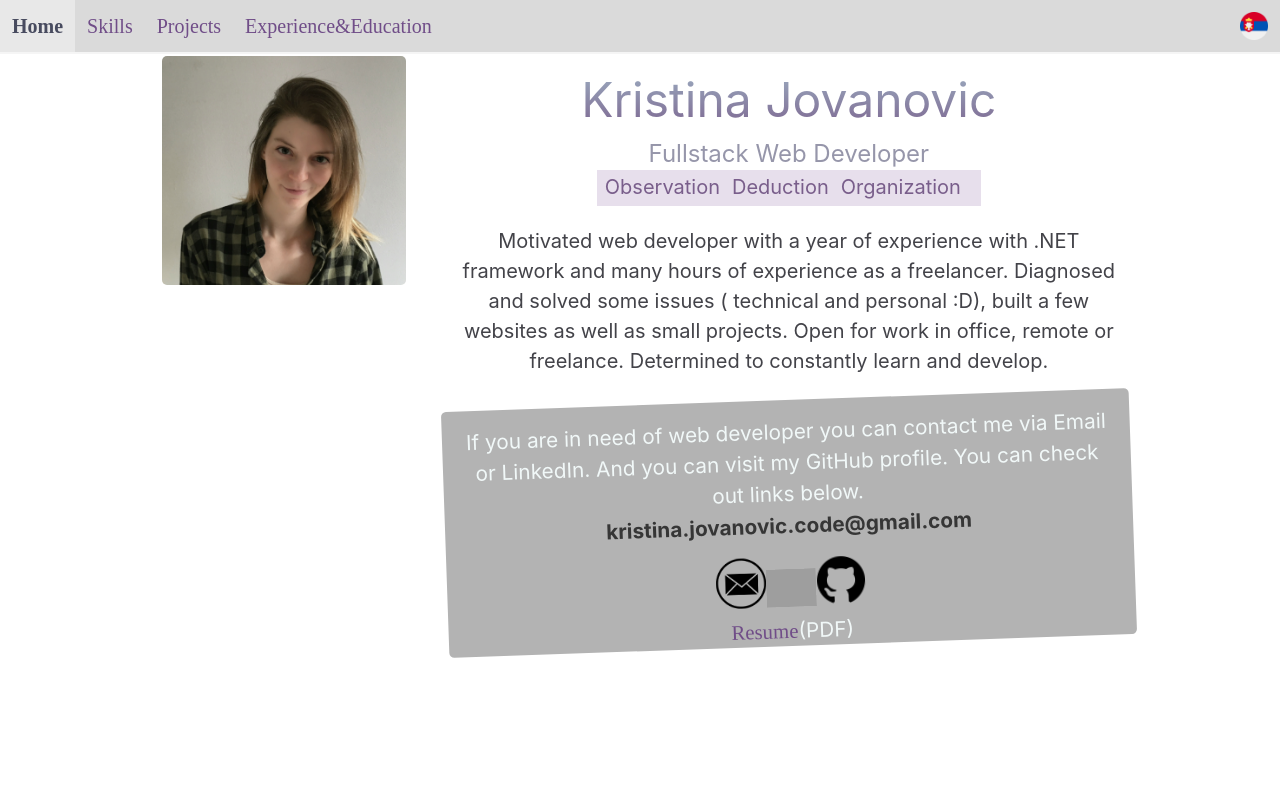
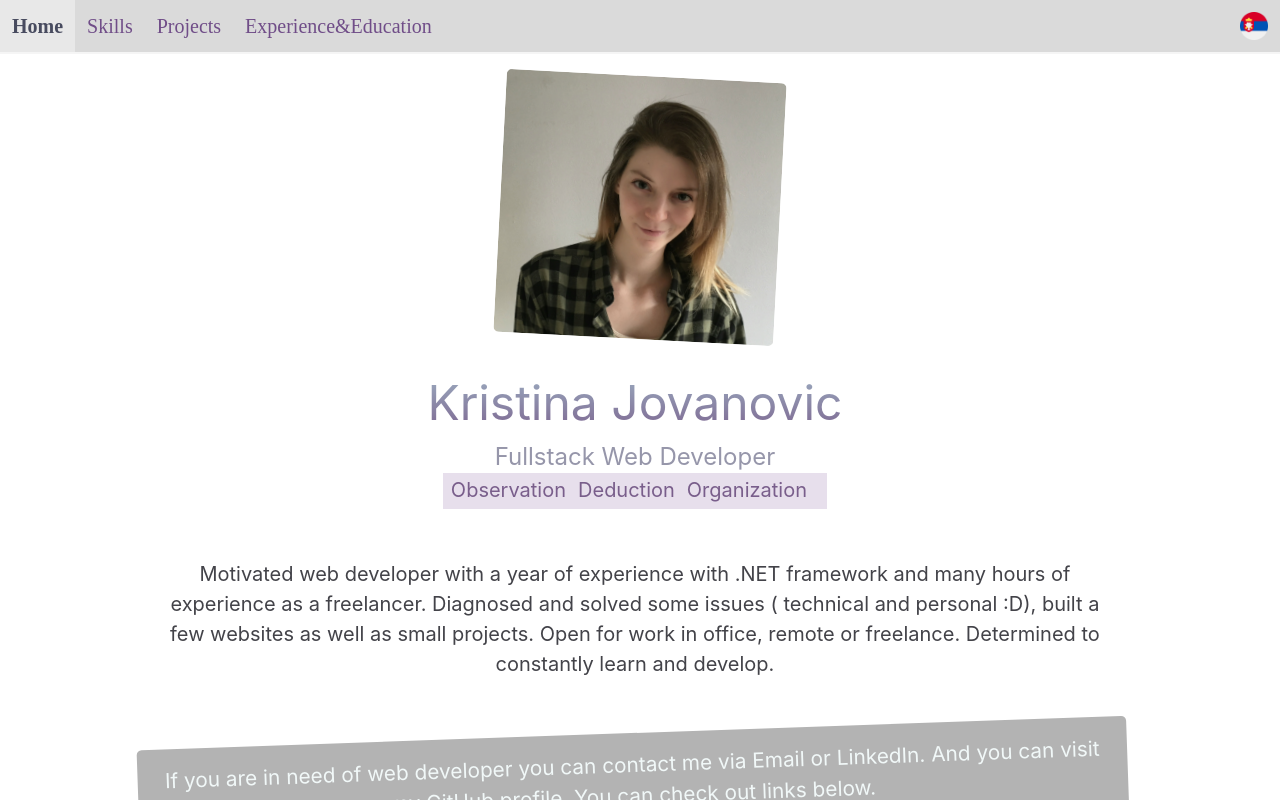
Before and after one commit to Kristina-11/Resume, a React (Create React App) app: page / in a window 1280 px wide. Shown: the top 800 px of the page. Built offline with nearby package versions, Linux system fonts and the light colour scheme; grey boxes are pictures that could not be loaded.

Commit message:
Home page restyled and updated info.

```diff
--- a/src/components/pages/AboutMe.js
+++ b/src/components/pages/AboutMe.js
@@ -42,11 +42,12 @@ const AboutMe = () => {
       animate="visible">
         <div className="main height-container p-1">
           <div className="main-picture-div">
-          {
+            <img src={src} className='main-picture' />
+          {/* {
             screenWidth() <= 1023 ?
             <img src={src} className='main-picture' /> :
             <img src={srcFull} className='main-picture' />
-          }
+          } */}
           </div>
           <div className="main-text">
             { lang === 'en' ?
--- a/src/components/pages/Portfolio.js
+++ b/src/components/pages/Portfolio.js
@@ -9,7 +9,7 @@ const Portfolio = () => {
     const { lang } = useContext(LanguageContext);
 
     const [ links ] = useState([
-        {title: 'Inspirational Blog', name: 'blog', details: 'C# - .NET Core', link: 'http://kristina91119-001-site1.itempurl.com/', more: 'admin, password & testing@test, testing' },
+        // {title: 'Inspirational Blog', name: 'blog', details: 'C# - .NET Core', link: 'http://kristina91119-001-site1.itempurl.com/', more: 'admin, password & testing@test, testing' },
         {title: 'Rent A Car', name: 'rent', details: 'React.js & Firebase', link: 'https://kristina-11.github.io/RentACar/', more: 'admin@test.com, test12345'},
         {title: 'Project Managment', name: 'managment', details: 'React.js, Redux & Firebase', link: 'https://projectmanagment-28660.web.app/', more: 'kakashi@test.com, testing12345'},
         {title: 'Weather App', name: 'weather', details: 'React.js & WeatherApp API', link: 'https://kristina-11.github.io/WeatherApp/', more: 'Made with React and APIs :D'},
@@ -17,7 +17,7 @@ const Portfolio = () => {
         {title: 'Planets', name: 'planets', details: 'Vanilla JavaScript', link: 'https://kristina-11.github.io/WeightInUniverse/', more: ''},
         {title: 'Rock Paper Scissors', name: 'gameRPS', details: 'Vanilla JavaScript + Grid', link: 'https://kristina-11.github.io/Rock-Paper-Scissors/', more: ''},
         {title: 'Calculator', name: 'calculator', details: 'Vanilla JavaScript + Grid', link: 'https://kristina-11.github.io/Calculator/', more: ''},
-        {title: 'Building App', name: 'dimitrijala', details: 'CMS - Google Sites', link: 'https://www.dimitrijatucovica30.co.rs/', more: ''},
+        {title: 'Apartments Info Page', name: 'dimitrijala', details: 'CMS - Google Sites', link: 'https://www.dimitrijatucovica30.co.rs/', more: ''},
     ]);
 
     return (
--- a/src/components/reusable/AboutMeDetails.js
+++ b/src/components/reusable/AboutMeDetails.js
@@ -13,7 +13,7 @@ const AboutMeDetails = ({ about }) => {
         <motion.div className="about p-2 has-text-centered-tablet has-text-centered-mobile"
         initial={{opacity: 0}}
         animate={{opacity: 1}}>
-            <div className="">
+            <div className="short-info">
                 <motion.h1
                 className='is-size-1-tablet is-size-2-touch'
                 initial="hidden"
--- a/src/index.css
+++ b/src/index.css
@@ -8,10 +8,13 @@
 
 body {
   font-family: 'Source Sans Pro';
-  min-height: 100vh;
-  height: 100%;
   max-width: 100%;
   width: 100%;
+  height: 100%;
+}
+
+html {
+  height: 100%;
 }
 
 a {
@@ -39,7 +42,17 @@ a {
 }
 
 .main-picture {
-  border-radius: 5px;
+  transform: rotate(3deg);
+  border-radius: 15px;
+  width: 300px;
+  padding: 10px;
+  margin: 10px;
+}
+
+.main-picture-div {
+    display: grid;
+    grid-template-columns: auto;
+    justify-items: center;
 }
 
 .about {
@@ -75,6 +88,7 @@ span {
 
 .summary {
   color: #434349;
+  margin: 30px;
 }
 
 .key-words ul {
@@ -84,7 +98,7 @@ span {
 .skill-container {
   background-image: url('./img/skills.jpg');
   background-size: cover;
-  height: auto;
+  height: 100%;
 }
 
 .skills {
@@ -177,7 +191,7 @@ span {
   background-image: url('./img/work.jpg');
   background-repeat: no-repeat;
   background-size: cover;
-  height: auto;
+  height: 100%;
   display: grid;
   grid-template-columns: auto;
 }
@@ -257,23 +271,7 @@ span {
   color: #898092;
 }
 
-@media only screen and (min-width: 500px) {
-  .main-picture-div {
-    display: grid;
-    grid-template-columns: auto;
-    justify-items: center;
-  }
-}
-
 @media only screen and (max-width: 1023px) {
-  .main-picture-div {
-    display: grid;
-    grid-template-columns: auto;
-    justify-items: center;
-    width: 50%;
-    margin: 0 auto;
-  }
-
   .nav {
     display: grid;
     grid-template-columns: auto auto auto;
@@ -294,24 +292,6 @@ span {
   .nav-links {
     grid-row: 2;
     grid-column: 1;
-  }
-}
-
-@media only screen and (min-width: 1023px) {
-
-  .main {
-    display: grid;
-    grid-template-columns: 30% 70%;
-    justify-items: center;
-  }
-
-  .main-picture-div {
-    grid-column: 1;
-    width: 80%;
-  }
-
-  .main-text {
-    grid-column: 2;
   }
 }
 
@@ -368,7 +348,6 @@ span {
   }
 
   .exp-container, .skill-container {
-    height: 100%;
     margin: 0 auto;
     background-image: none;
   }
```
